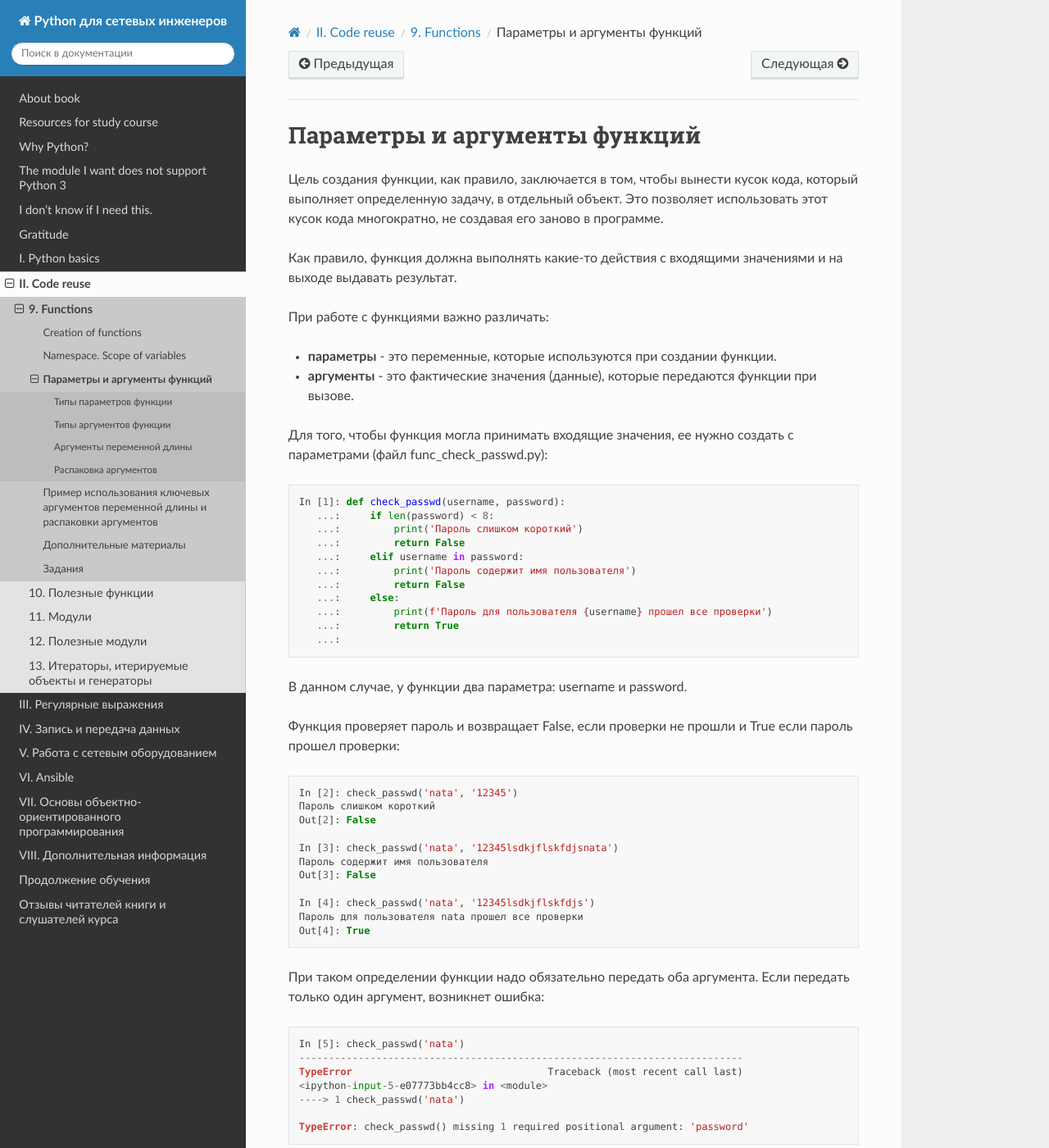
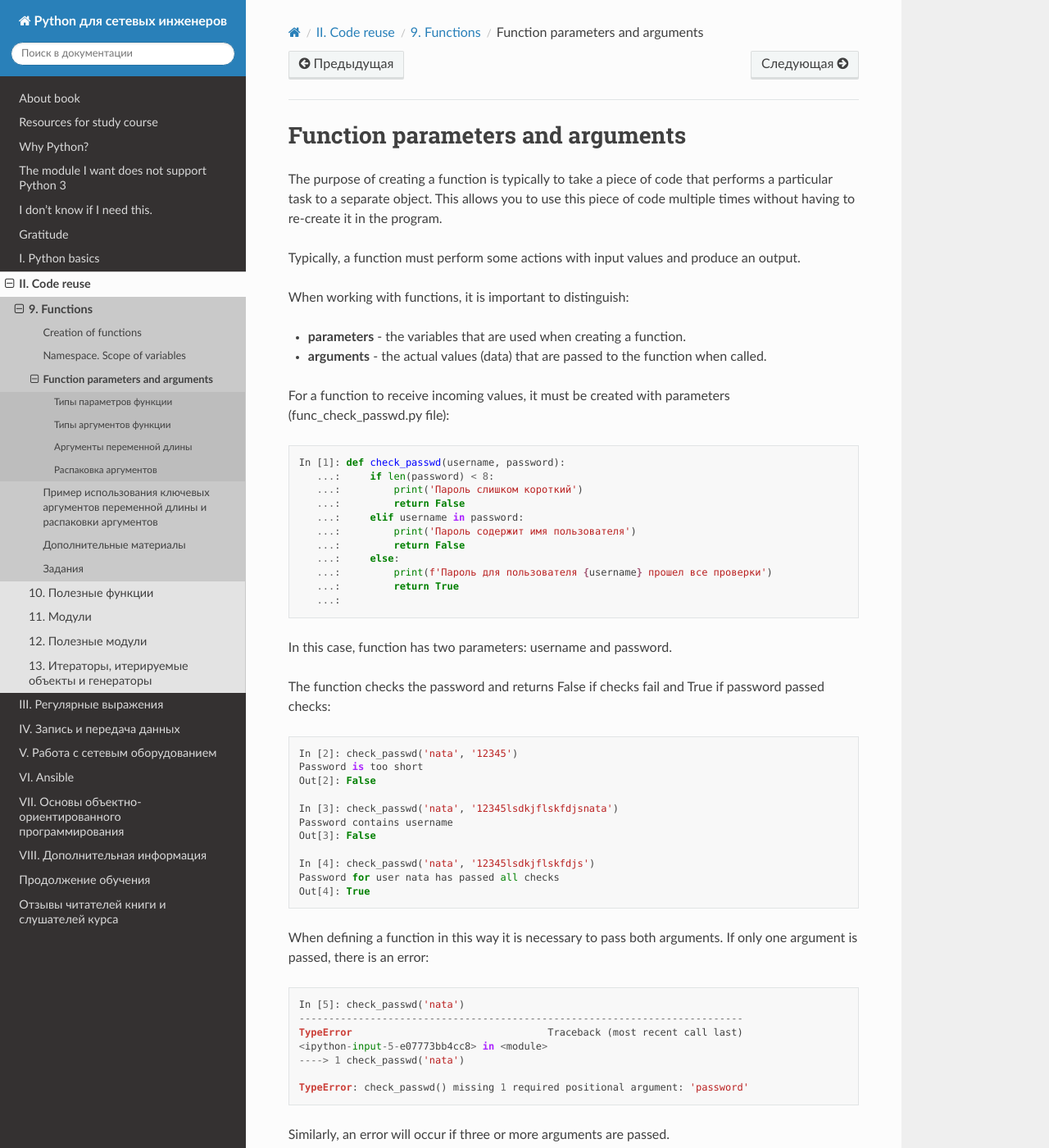
Before and after one commit to Aidar5/nattoeng, a Sphinx documentation site: the page built from docs/source/book/09_functions/3_func_params_args.rst, in a window 1280 px wide and 1400 px high. Shown: the whole window at 82% size. Built offline with Sphinx 7.4.7 and the Read the Docs theme 2.0.0, drawn with Linux system fonts in a browser that asks for light colours; pages that are not in the unit, such as notebooks, are missing from menus; some of the changed text lies outside the part shown.

Commit message:
Update 3_func_params_args.rst

```diff
--- a/docs/source/book/09_functions/3_func_params_args.rst
+++ b/docs/source/book/09_functions/3_func_params_args.rst
@@ -1,23 +1,16 @@
-Параметры и аргументы функций
+Function parameters and arguments
 #############################
 
-Цель создания функции, как правило, заключается в том, чтобы вынести
-кусок кода, который выполняет определенную задачу, в отдельный объект.
-Это позволяет использовать этот кусок кода многократно, не создавая
-его заново в программе.
+The purpose of creating a function is typically to take a piece of code that performs a particular task to a separate object. This allows you to use this piece of code multiple times without having to re-create it in the program.
 
-Как правило, функция должна выполнять какие-то действия с входящими
-значениями и на выходе выдавать результат.
+Typically, a function must perform some actions with input values and produce an output.
 
-При работе с функциями важно различать:
+When working with functions, it is important to distinguish:
 
--  **параметры** - это переменные, которые используются при создании
-   функции.
--  **аргументы** - это фактические значения (данные), которые передаются
-   функции при вызове.
+-  **parameters** - the variables that are used when creating a function.
+-  **arguments** - the actual values (data) that are passed to the function when called.
 
-Для того, чтобы функция могла принимать входящие значения, ее нужно
-создать с параметрами (файл func_check_passwd.py):
+For a function to receive incoming values, it must be created with parameters (func_check_passwd.py file):
 
 .. code:: python
 
@@ -33,28 +26,26 @@
        ...:         return True
        ...:
 
-В данном случае, у функции два параметра: username и password.
+In this case, function has two parameters: username and password.
 
-Функция проверяет пароль и возвращает False, если проверки не прошли и
-True если пароль прошел проверки:
+The function checks the password and returns False if checks fail and True if password passed checks:
 
 .. code:: python
 
     In [2]: check_passwd('nata', '12345')
-    Пароль слишком короткий
+    Password is too short
     Out[2]: False
 
     In [3]: check_passwd('nata', '12345lsdkjflskfdjsnata')
-    Пароль содержит имя пользователя
+    Password contains username
     Out[3]: False
 
     In [4]: check_passwd('nata', '12345lsdkjflskfdjs')
-    Пароль для пользователя nata прошел все проверки
+    Password for user nata has passed all checks
     Out[4]: True
 
 
-При таком определении функции надо обязательно передать оба аргумента.
-Если передать только один аргумент, возникнет ошибка:
+When defining a function in this way it is necessary to pass both arguments. If only one argument is passed, there is an error:
 
 .. code:: python
 
@@ -67,7 +58,7 @@ True если пароль прошел проверки:
     TypeError: check_passwd() missing 1 required positional argument: 'password'
 
 
-Аналогично, возникнет ошибка, если передать три и больше аргументов.
+Similarly, an error will occur if three or more arguments are passed.
 
 .. toctree::
    :maxdepth: 1
```
